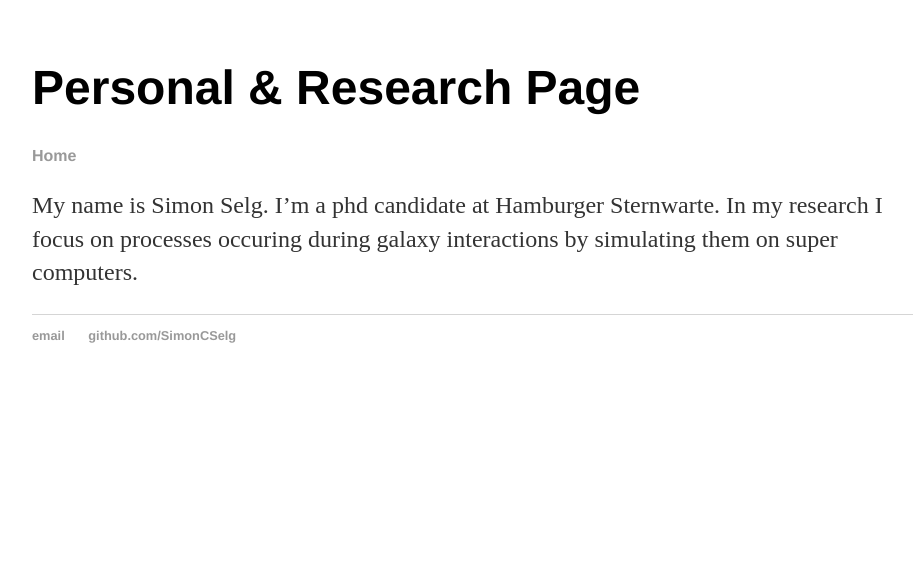
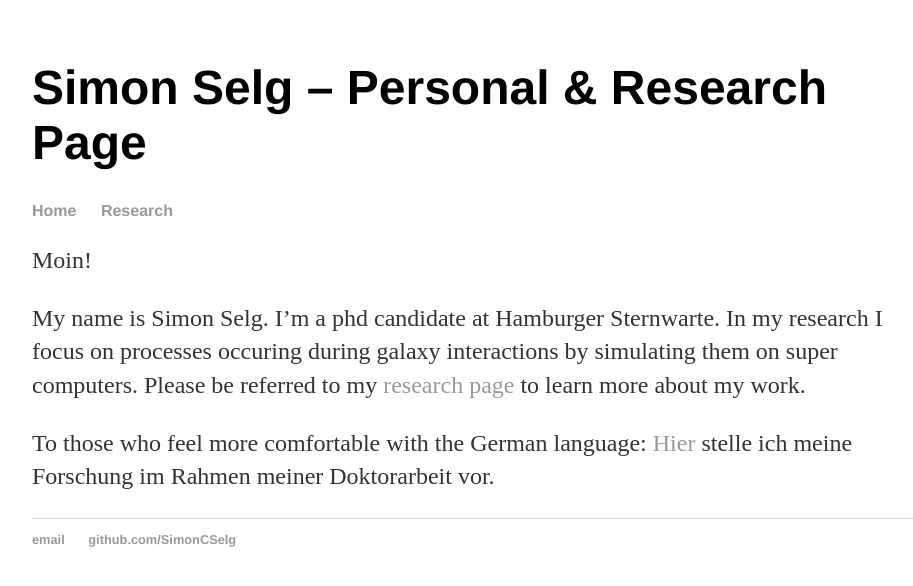
Before and after one commit to SimonCSelg/SimonCSelg.github.io, a plain HTML site: page docs/index.html in a window 1280 px wide. Shown: the whole page, without its empty margins (160-1073 px from the left). Drawn offline with Linux system fonts and the light colour scheme.

Commit message:
Bugfixes

```diff
--- a/docs/index.html
+++ b/docs/index.html
@@ -4,7 +4,7 @@
   <meta charset="utf-8" />
   <meta name="generator" content="pandoc" />
   <meta name="viewport" content="width=device-width, initial-scale=1.0, user-scalable=yes" />
-  <title>Personal &amp; Research Page</title>
+  <title>Simon Selg – Personal &amp; Research Page</title>
   <style>
     code{white-space: pre-wrap;}
     span.smallcaps{font-variant: small-caps;}
@@ -20,16 +20,21 @@
 </head>
 <body>
 <header id="title-block-header">
-<h1 class="title">Personal &amp; Research Page</h1>
+<h1 class="title">Simon Selg – Personal &amp; Research Page</h1>
 </header>
 <nav>
 <ul>
 <li>
 <a href="/">Home</a>
 </li>
+<li>
+<a href="./research.html">Research</a>
+</li>
 </ul>
 </nav>
-<p>My name is Simon Selg. I’m a phd candidate at Hamburger Sternwarte. In my research I focus on processes occuring during galaxy interactions by simulating them on super computers.</p>
+<p>Moin!</p>
+<p>My name is Simon Selg. I’m a phd candidate at Hamburger Sternwarte. In my research I focus on processes occuring during galaxy interactions by simulating them on super computers. Please be referred to my <a href="./research.html">research page</a> to learn more about my work.</p>
+<p>To those who feel more comfortable with the German language: <a href="./forschung.html">Hier</a> stelle ich meine Forschung im Rahmen meiner Doktorarbeit vor.</p>
 <footer>
 <ul>
 <li>
```
Also changed, not shown: 3 other files.
